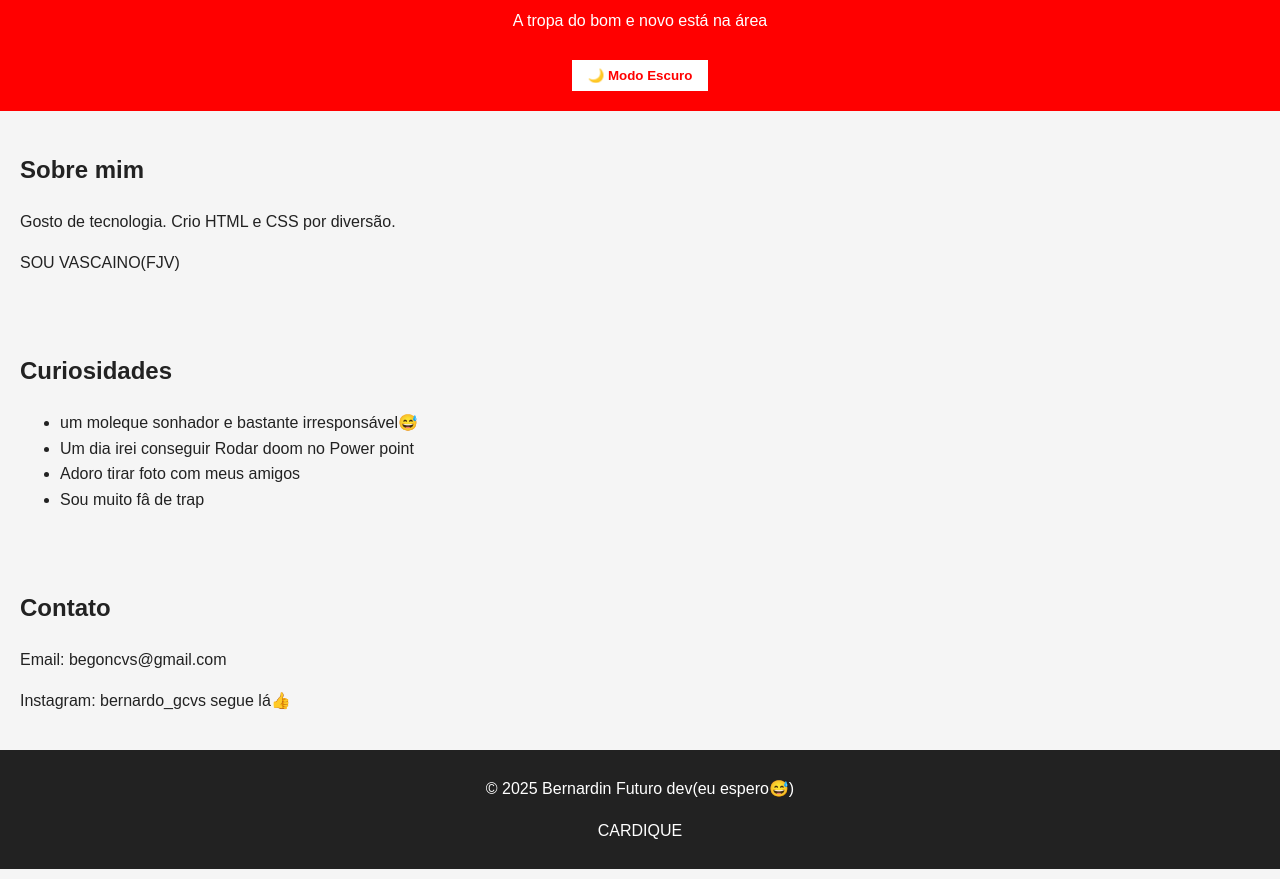
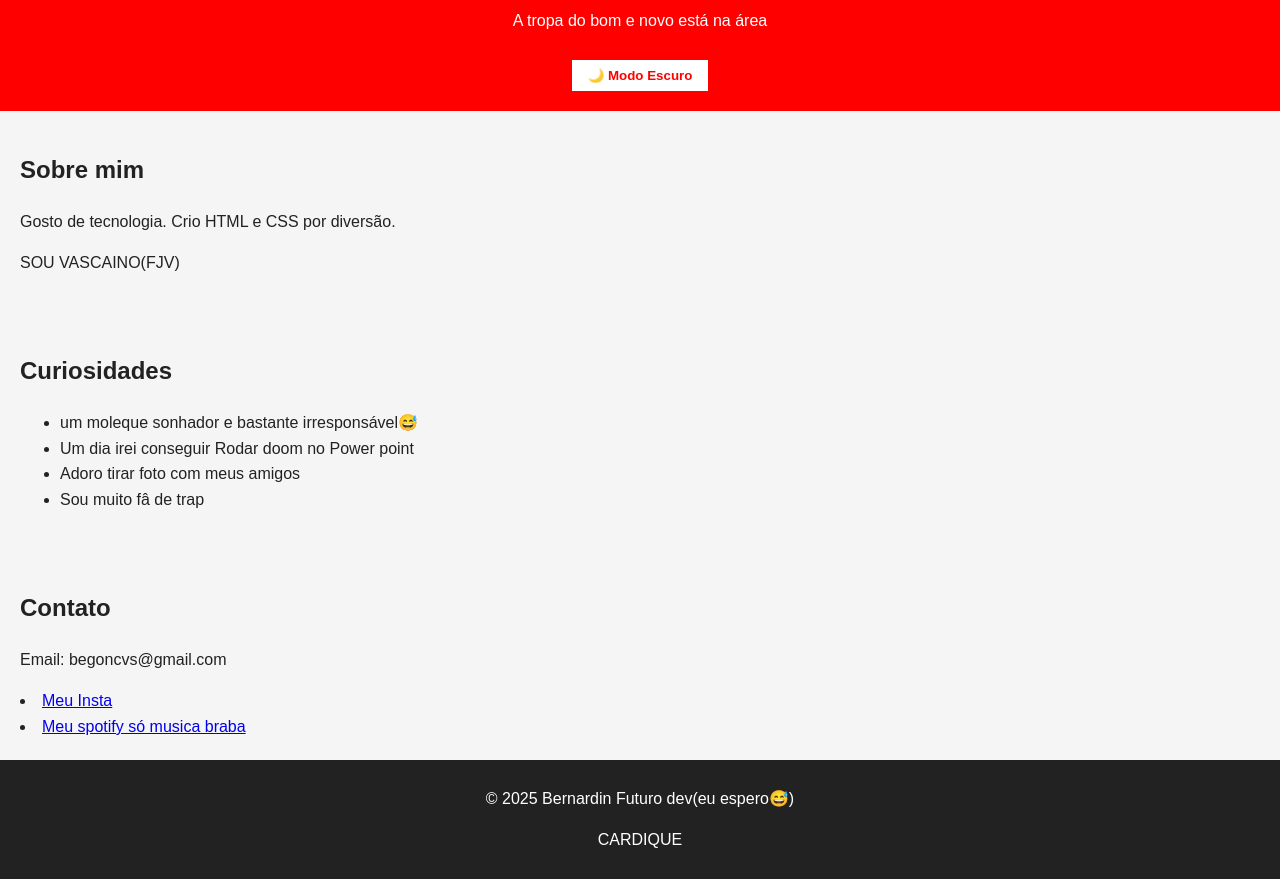
Before and after one commit to Blaze14640/minha-bio, a plain HTML site: page index.html in a window 1280 px wide. Shown: the part 106-985 px from the top of the page. Drawn offline with Linux system fonts and the light colour scheme.

Commit message:
Add files via upload

```diff
--- a/index.html
+++ b/index.html
@@ -25,14 +25,15 @@
       <li>um moleque sonhador e bastante irresponsável😅 </li>
       <li>Um dia irei conseguir Rodar doom no Power point</li>
       <li>Adoro tirar foto com meus amigos</li>
-      <li>Sou muito fâ de trap</li>
+	  <li>Sou muito fâ de trap</li>
     </ul>
   </section>
 
   <section id="contato">
     <h2>Contato</h2>
     <p>Email: begoncvs@gmail.com</p>
-        <p>Instagram: bernardo_gcvs segue lá👍</p>
+       <li><a href="https://www.instagram.com/bernardo_gcvs/">Meu Insta</a></li>
+	  <li><a href="https://open.spotify.com/user/4o2a777t15ndevwfoqti99pas">Meu spotify só musica braba</a></li>
   </section>
 
   <footer>
```
